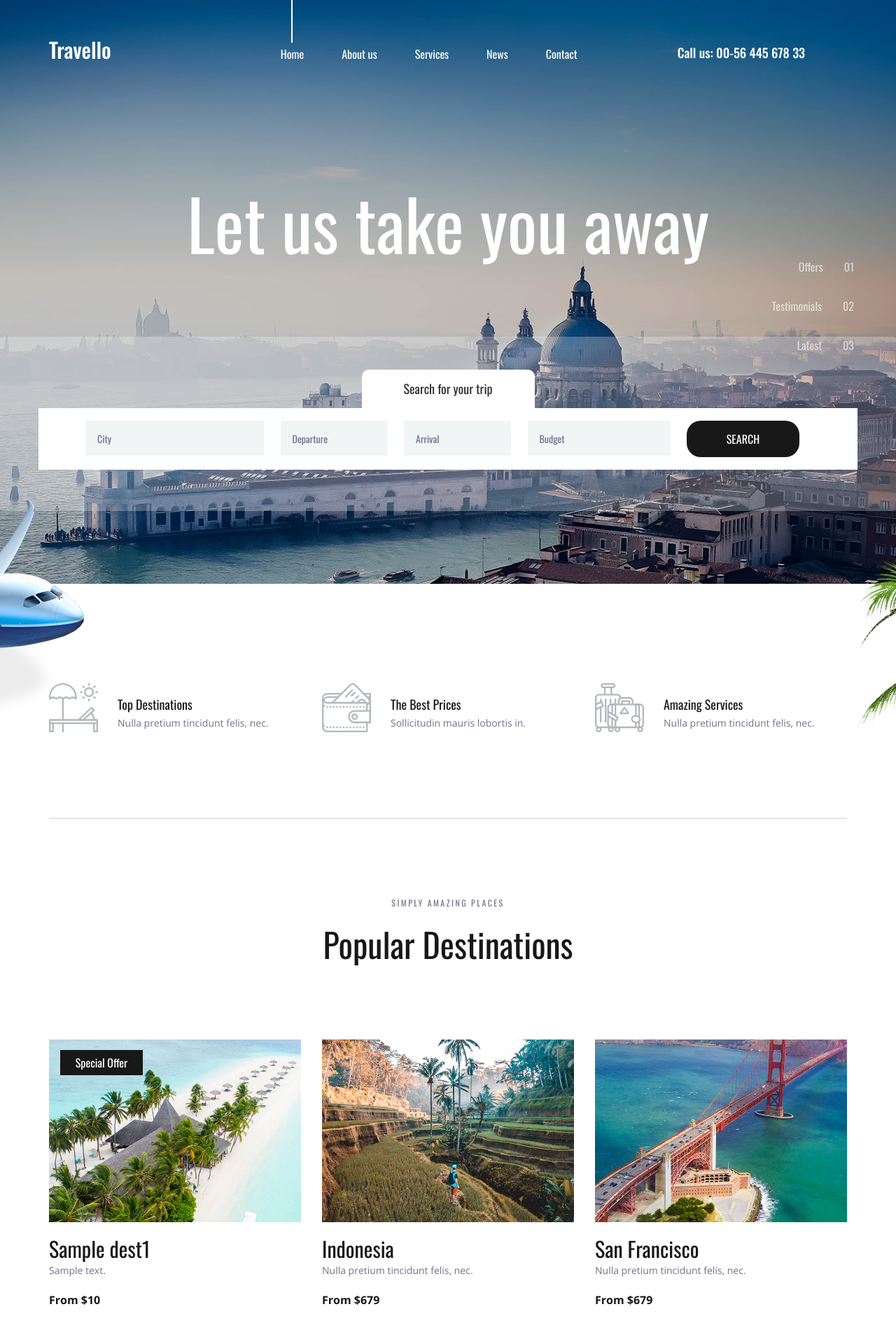
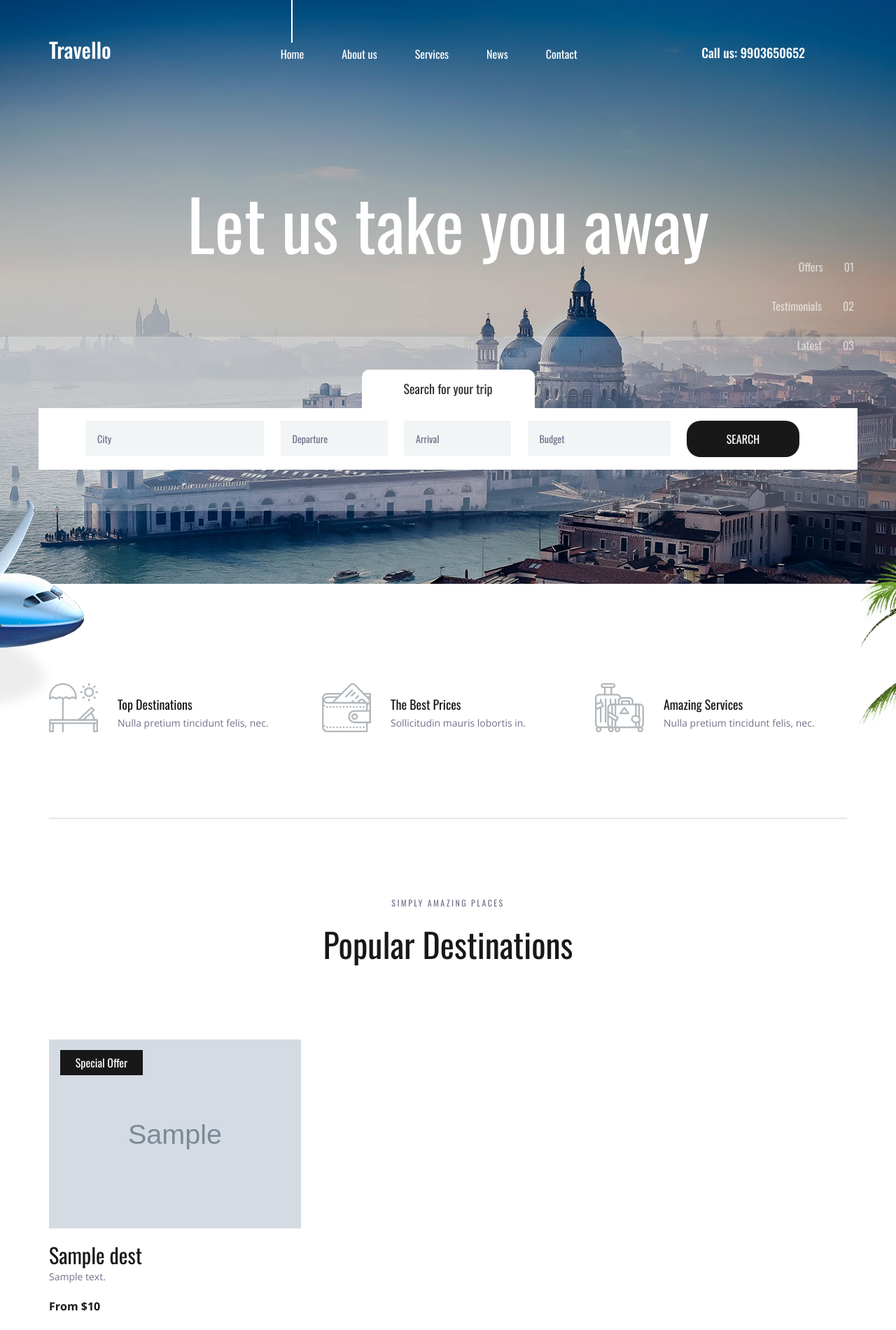
Before and after one commit to ujjwalkrgupta/django1, a Django app: template ujjwalkrg/templates/index.html in a window 1280 px wide. Shown: the top 1900 px of the page at 70% size. Run offline with Django 3.2, Linux system fonts and the light colour scheme; the template is opened without the code that fills it: most values are stand-ins (such as "Sample title", 1, 10 or a date in 2020); grey boxes marked "Sample" are stand-in pictures; parts of the project's set-up code (start-up, migrations or seed data) failed here and were passed over; some libraries are stand-ins or nearby versions.

Commit message:
new commit

```diff
--- a/ujjwalkrg/templates/index.html
+++ b/ujjwalkrg/templates/index.html
@@ -1,4 +1,5 @@
 {% load static %}
+{%static "images" as baseUrl %}
 <!DOCTYPE html>
 <html lang="en">
 
@@ -39,7 +40,7 @@
 										<li><a href="contact.html">Contact</a></li>
 									</ul>
 								</nav>
-								<div class="header_phone ml-auto">Call us: 00-56 445 678 33</div>
+								<div class="header_phone ml-auto">Call us: 9903650652</div>
 
 								<!-- Hamburger -->
 
@@ -278,91 +279,25 @@
 				<div class="row destinations_row">
 					<div class="col">
 						<div class="destinations_container item_grid">
-
+						{% for dest in dests %}
 							<!-- Destination -->
 							<div class="destination item">
 								<div class="destination_image">
-									<img src="{% static 'images/destination_1.jpg' %}" alt="">
+									<img src="{{baseUrl}}/{{dest.img}}" alt="">
 									<div class="spec_offer text-center"><a href="#">Special Offer</a></div>
 								</div>
 								<div class="destination_content">
-									<div class="destination_title"><a href="destinations.html">{{dest1.name}}</a></div>
+									<div class="destination_title"><a href="destinations.html">{{dest.name}}</a></div>
 									<div class="destination_subtitle">
-										<p>{{dest1.desc}}</p>
+										<p>{{dest.desc}}</p>
 									</div>
-									<div class="destination_price">From ${{dest1.price}}</div>
+									<div class="destination_price">From ${{dest.price}}</div>
 								</div>
 							</div>
+						{% endfor %}
 
-							<!-- Destination -->
-							<div class="destination item">
-								<div class="destination_image">
-									<img src="{% static 'images/destination_2.jpg' %}" alt="">
-								</div>
-								<div class="destination_content">
-									<div class="destination_title"><a href="destinations.html">Indonesia</a></div>
-									<div class="destination_subtitle">
-										<p>Nulla pretium tincidunt felis, nec.</p>
-									</div>
-									<div class="destination_price">From $679</div>
-								</div>
-							</div>
 
-							<!-- Destination -->
-							<div class="destination item">
-								<div class="destination_image">
-									<img src="{% static 'images/destination_3.jpg' %}" alt="">
-								</div>
-								<div class="destination_content">
-									<div class="destination_title"><a href="destinations.html">San Francisco</a></div>
-									<div class="destination_subtitle">
-										<p>Nulla pretium tincidunt felis, nec.</p>
-									</div>
-									<div class="destination_price">From $679</div>
-								</div>
-							</div>
 
-							<!-- Destination -->
-							<div class="destination item">
-								<div class="destination_image">
-									<img src="{% static 'images/destination_4.jpg' %}" alt="">
-								</div>
-								<div class="destination_content">
-									<div class="destination_title"><a href="destinations.html">Paris</a></div>
-									<div class="destination_subtitle">
-										<p>Nulla pretium tincidunt felis, nec.</p>
-									</div>
-									<div class="destination_price">From $679</div>
-								</div>
-							</div>
-
-							<!-- Destination -->
-							<div class="destination item">
-								<div class="destination_image">
-									<img src="{% static 'images/destination_5.jpg' %}" alt="">
-								</div>
-								<div class="destination_content">
-									<div class="destination_title"><a href="destinations.html">Phi Phi Island</a></div>
-									<div class="destination_subtitle">
-										<p>Nulla pretium tincidunt felis, nec.</p>
-									</div>
-									<div class="destination_price">From $679</div>
-								</div>
-							</div>
-
-							<!-- Destination -->
-							<div class="destination item">
-								<div class="destination_image">
-									<img src="{% static 'images/destination_6.jpg' %}" alt="">
-								</div>
-								<div class="destination_content">
-									<div class="destination_title"><a href="destinations.html">Mykonos</a></div>
-									<div class="destination_subtitle">
-										<p>Nulla pretium tincidunt felis, nec.</p>
-									</div>
-									<div class="destination_price">From $679</div>
-								</div>
-							</div>
 
 						</div>
 					</div>
```
Also changed, not shown: ujjwalkrg/travello/views.py (+17 -1 lines).
